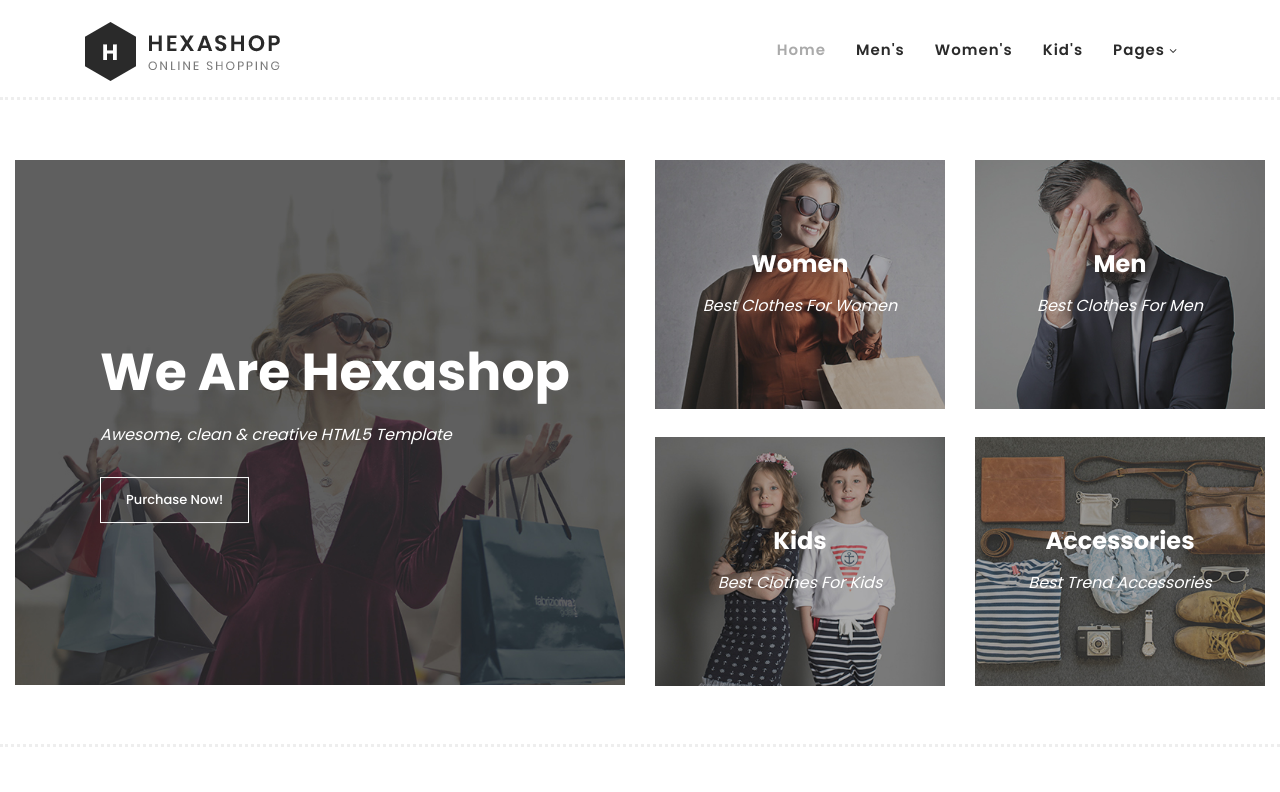
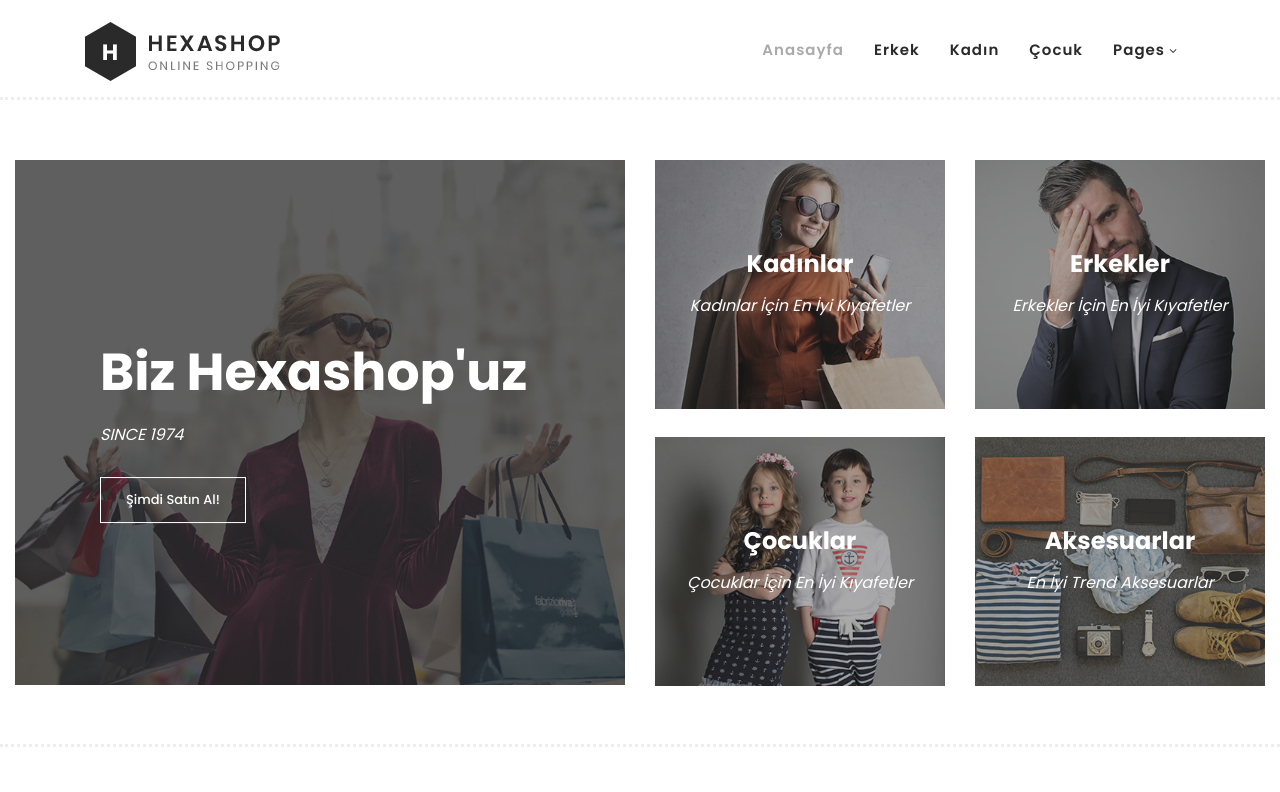
Before and after one commit to erolemir/E-commare-website, a Django app: page / in a window 1280 px wide. Shown: the top 792 px of the page. Run offline with Django 4.2, Linux system fonts and the light colour scheme; data comes from the database, SQL or seed files in the repository; some libraries are stand-ins or nearby versions.

Commit message:
Türkçe

```diff
--- a/project1/home/templates/home/banner.html
+++ b/project1/home/templates/home/banner.html
@@ -1,6 +1,6 @@
 {% load static %}
 
-  <!-- ***** Main Banner Area Start ***** -->
+  <!-- ***** Ana Banner Alanı Başlangıcı ***** -->
   <div class="main-banner" id="top">
     <div class="container-fluid">
         <div class="row">
@@ -8,10 +8,10 @@
                 <div class="left-content">
                     <div class="thumb">
                         <div class="inner-content">
-                            <h4>We Are Hexashop</h4>
-                            <span>Awesome, clean &amp; creative HTML5 Template</span>
+                            <h4>Biz Hexashop'uz</h4>
+                            <span>SINCE 1974</span>
                             <div class="main-border-button">
-                                <a href="#">Purchase Now!</a>
+                                <a href="#">Şimdi Satın Al!</a>
                             </div>
                         </div>
                         <img src="{% static 'home/images/left-banner-image.jpg' %}" alt="">
@@ -25,15 +25,15 @@
                             <div class="right-first-image">
                                 <div class="thumb">
                                     <div class="inner-content">
-                                        <h4>Women</h4>
-                                        <span>Best Clothes For Women</span>
+                                        <h4>Kadınlar</h4>
+                                        <span>Kadınlar İçin En İyi Kıyafetler</span>
                                     </div>
                                     <div class="hover-content">
                                         <div class="inner">
-                                            <h4>Women</h4>
+                                            <h4>Kadınlar</h4>
                                             <p>Lorem ipsum dolor sit amet, conservisii ctetur adipiscing elit incid.</p>
                                             <div class="main-border-button">
-                                                <a href="#">Discover More</a>
+                                                <a href="#">Daha Fazlasını Keşfet</a>
                                             </div>
                                         </div>
                                     </div>
@@ -45,15 +45,15 @@
                             <div class="right-first-image">
                                 <div class="thumb">
                                     <div class="inner-content">
-                                        <h4>Men</h4>
-                                        <span>Best Clothes For Men</span>
+                                        <h4>Erkekler</h4>
+                                        <span>Erkekler İçin En İyi Kıyafetler</span>
                                     </div>
                                     <div class="hover-content">
                                         <div class="inner">
-                                            <h4>Men</h4>
+                                            <h4>Erkekler</h4>
                                             <p>Lorem ipsum dolor sit amet, conservisii ctetur adipiscing elit incid.</p>
                                             <div class="main-border-button">
-                                                <a href="#">Discover More</a>
+                                                <a href="#">Daha Fazlasını Keşfet</a>
                                             </div>
                                         </div>
                                     </div>
@@ -65,15 +65,15 @@
                             <div class="right-first-image">
                                 <div class="thumb">
                                     <div class="inner-content">
-                                        <h4>Kids</h4>
-                                        <span>Best Clothes For Kids</span>
+                                        <h4>Çocuklar</h4>
+                                        <span>Çocuklar İçin En İyi Kıyafetler</span>
                                     </div>
                                     <div class="hover-content">
                                         <div class="inner">
-                                            <h4>Kids</h4>
+                                            <h4>Çocuklar</h4>
                                             <p>Lorem ipsum dolor sit amet, conservisii ctetur adipiscing elit incid.</p>
                                             <div class="main-border-button">
-                                                <a href="#">Discover More</a>
+                                                <a href="#">Daha Fazlasını Keşfet</a>
                                             </div>
                                         </div>
                                     </div>
@@ -85,15 +85,15 @@
                             <div class="right-first-image">
                                 <div class="thumb">
                                     <div class="inner-content">
-                                        <h4>Accessories</h4>
-                                        <span>Best Trend Accessories</span>
+                                        <h4>Aksesuarlar</h4>
+                                        <span>En İyi Trend Aksesuarlar</span>
                                     </div>
                                     <div class="hover-content">
                                         <div class="inner">
-                                            <h4>Accessories</h4>
+                                            <h4>Aksesuarlar</h4>
                                             <p>Lorem ipsum dolor sit amet, conservisii ctetur adipiscing elit incid.</p>
                                             <div class="main-border-button">
-                                                <a href="#">Discover More</a>
+                                                <a href="#">Daha Fazlasını Keşfet</a>
                                             </div>
                                         </div>
                                     </div>
@@ -107,4 +107,4 @@
         </div>
     </div>
 </div>
-<!-- ***** Main Banner Area End ***** -->
+<!-- ***** Ana Banner Alanı Sonu ***** -->
--- a/project1/home/templates/home/header.html
+++ b/project1/home/templates/home/header.html
@@ -12,16 +12,16 @@
                     <!-- ***** Logo End ***** -->
                     <!-- ***** Menu Start ***** -->
                     <ul class="nav">
-                        <li class="scroll-to-section"><a href="{% url 'index' %}" class="active">Home</a></li>
-                        <li class="scroll-to-section"><a href="#men">Men's</a></li>
-                        <li class="scroll-to-section"><a href="#women">Women's</a></li>
-                        <li class="scroll-to-section"><a href="#kids">Kid's</a></li>
+                        <li class="scroll-to-section"><a href="{% url 'index' %}" class="active">Anasayfa</a></li>
+                        <li class="scroll-to-section"><a href="#men">Erkek</a></li>
+                        <li class="scroll-to-section"><a href="#women">Kadın</a></li>
+                        <li class="scroll-to-section"><a href="#kids">Çocuk</a></li>
                         <li class="submenu">
                             <a href="javascript:;">Pages</a>
                             <ul>
                                 <li><a href="{% url 'hakkimizda' %}">Hakkımızda</a></li>
-                                <li><a href="products.html">Products</a></li>
-                                <li><a href="{% url 'referances' %}">Referances</a></li>
+                                <li><a href="products.html">Ürünler</a></li>
+                                <li><a href="{% url 'referances' %}">Referanslar</a></li>
                                 <li><a href="{% url 'iletisim' %}">İletisim</a></li>
                             </ul>
                         </li>
--- a/project1/home/templates/home/iletisim.html
+++ b/project1/home/templates/home/iletisim.html
@@ -17,7 +17,7 @@
         <div class="row">
             <div class="col-lg-12">
                 <div class="inner-content">
-                    <h2>Contact Us</h2>
+                    <h2>Bizimle İletişime Geç</h2>
                     <span>Awesome, clean &amp; creative HTML5 Template</span>
                 </div>
             </div>
```
Also changed, not shown: project1/home/urls.py (line endings or trailing spaces).
